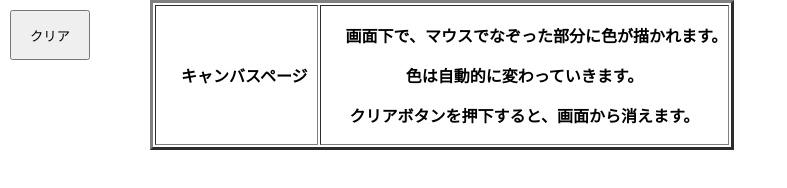
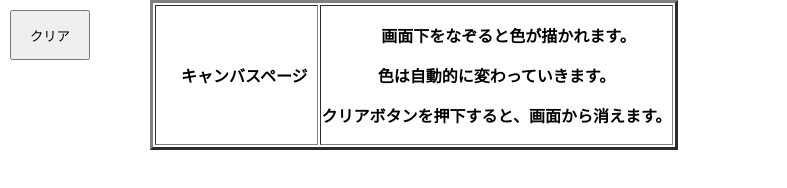
Before and after one commit to yusuke-study/Report-submission01, a plain HTML site: page index.html in a window 1280 px wide. Shown: the whole page, without its empty margins (0-787 px from the left). Drawn offline with Linux system fonts and the light colour scheme.

Commit message:
Update index.html

```diff
--- a/index.html
+++ b/index.html
@@ -26,7 +26,7 @@
 		<table border="3" style="margin-left:150px;">
 		<th>　キャンバスページ　</th>
 		<th>
-		<p>　画面下で、マウスでなぞった部分に色が描かれます。
+		<p>　画面下をなぞると色が描かれます。
 		<p>色は自動的に変わっていきます。
 		<p>クリアボタンを押下すると、画面から消えます。</th>
 		</table>
```
